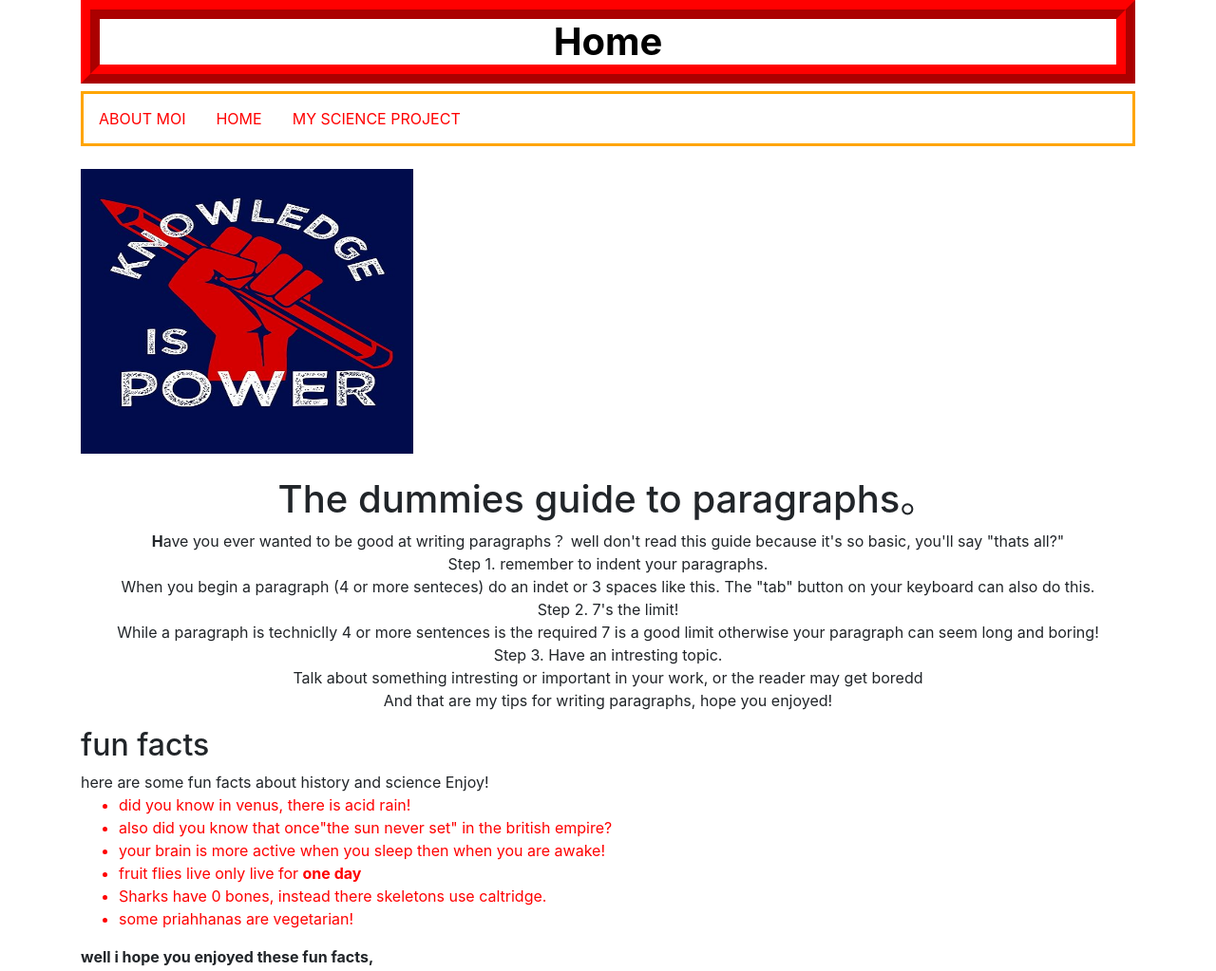
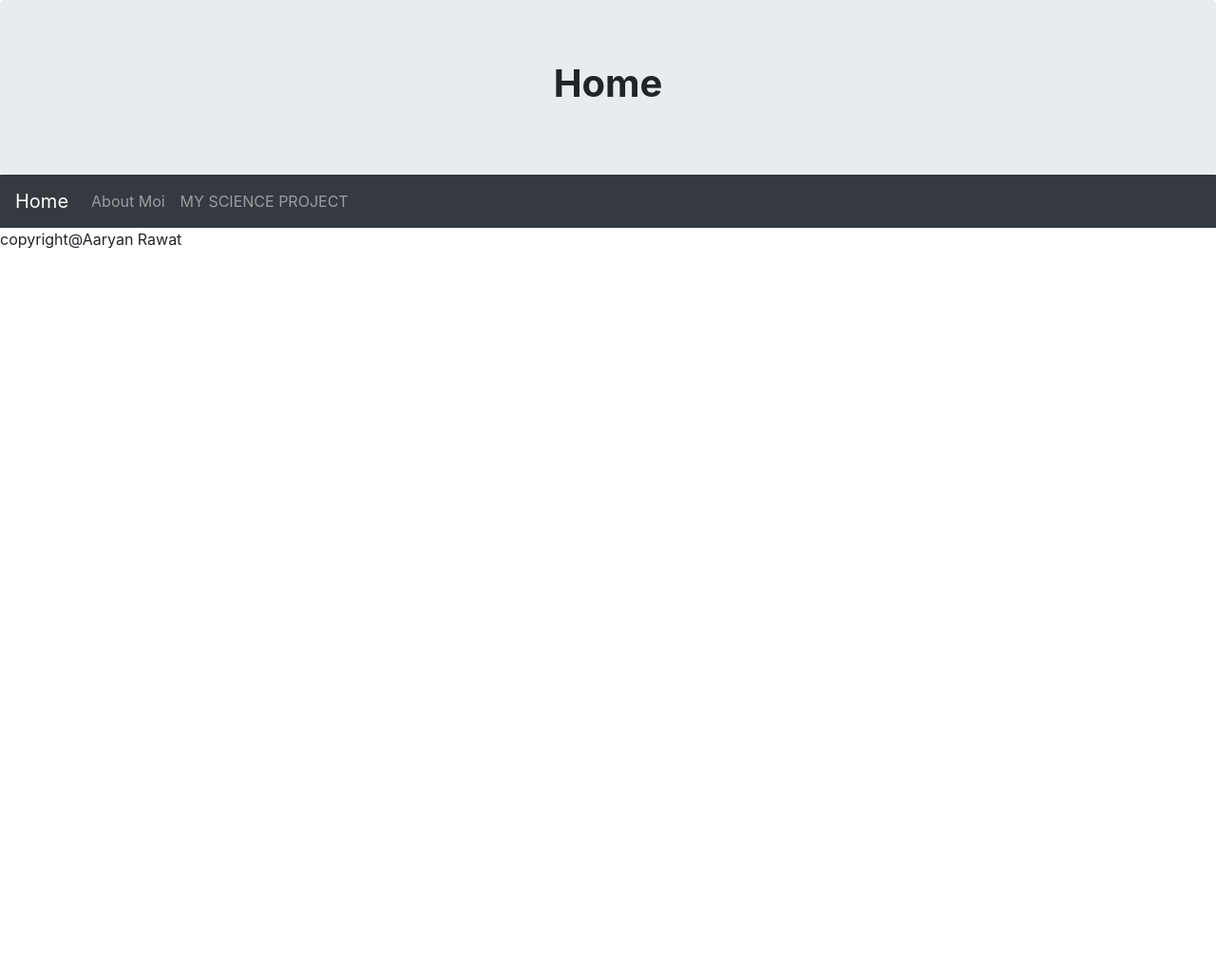
Before and after one commit to everhub/everhub.github.io, a plain HTML site: page index.html in a window 1280 px wide. Shown: the top 1023 px of the page at 95% size. After the commit the page ends 800 px from the top, so only its background shows below. Drawn offline with nearby package versions, Linux system fonts and the light colour scheme.

Commit message:
Update index.html

```diff
--- a/index.html
+++ b/index.html
@@ -1,33 +1,53 @@
-
 <!DOCTYPE html>
 <html>
 
 <head>
-        <link rel="stylesheet" href="assets/css/styles.css">
+    <title>the ever hub A PLACE FOR facts </title>
+
+    <meta charset="utf-8">
+    <meta name="viewport" content="width=device-width, initial-scale=1, shrink-to-fit=no">
+
+    <!-- Latest compiled and minified CSS -->
     <link rel="stylesheet" href="https://maxcdn.bootstrapcdn.com/bootstrap/4.3.1/css/bootstrap.min.css">
-  <script src="https://ajax.googleapis.com/ajax/libs/jquery/3.3.1/jquery.min.js"></script>
+
+    <!-- jQuery library -->
+    <script src="https://ajax.googleapis.com/ajax/libs/jquery/3.4.0/jquery.min.js"></script>
+
+    <!-- Popper JS -->
     <script src="https://cdnjs.cloudflare.com/ajax/libs/popper.js/1.14.7/umd/popper.min.js"></script>
+
+    <!-- Latest compiled JavaScript -->
     <script src="https://maxcdn.bootstrapcdn.com/bootstrap/4.3.1/js/bootstrap.min.js"></script>
-    <title>the ever hub A PLACE FOR facts </title>
-    <meta name="viewport" content="width=device-width, initial-scale=1">
-
 </head>
 
 
-<body class="container">
-    <header style="color:black" ;>
-        <h1 style="border: 20px ridge red; text-align: center;">
+<body>
+    <header class="jumbotron" style=" margin-bottom:0" ;>
+        <h1 style="text-align: center;">
             <b>
                 Home
             </b>
         </h1>
+    </header>
 
-    </header>
-    <nav style="position: -webkit-sticky; position: sticky; top: 0; border: 3px black; padding: 3px; background-color: orange; text-align: center;">
-        <ul id="ul3">
-            <li class="li3"> <a href="About moi.html">ABOUT MOI </a> </li><li class="li3"> <a href="index.html">HOME</a> </li><li class="li3"> <a href="science project.html">MY SCIENCE PROJECT</a> </li>
+    <nav class="navbar navbar-expand-sm bg-dark navbar-dark">
+        <a class="navbar-brand" href="#">Home</a>
+        <button class="navbar-toggler" type="button" data-toggle="collapse" data-target="#collapsibleNavbar">
+            <span class="navbar-toggler-icon"></span>
+        </button>
+        <div class="collapse navbar-collapse" id="collapsibleNavbar">
+            <ul class="navbar-nav">
+                <li class="nav-item">
+                    <a class="nav-link" href="About moi.html">About Moi</a>
+                </li>
+                <li class="nav-item">
+                    <a class="nav-link" href="science project.html">MY SCIENCE PROJECT</a>
+
             </ul>
+        </div>
     </nav>
+
+    <!--
     <br>
     <img src="wow.jpg" alt="knowledge">
     <br>
@@ -107,6 +127,7 @@ Top 5 bestselling videogames of all time
 
     </div>
     <br>
+    -->
     <footer>copyright@Aaryan Rawat</footer>
 </body>
 
```
Lines whose indentation alone changed are shown as unchanged.
